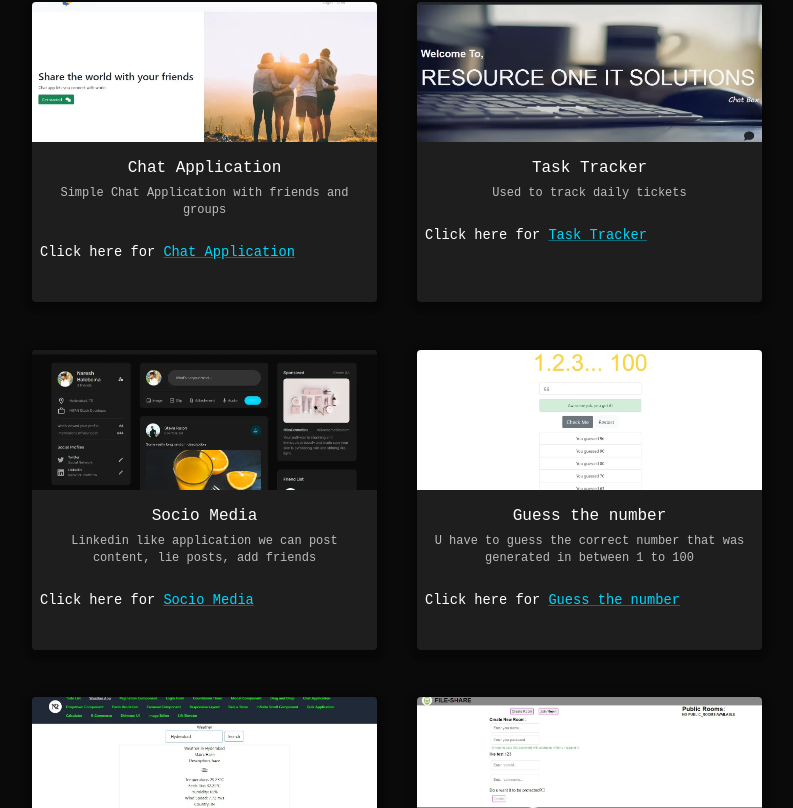
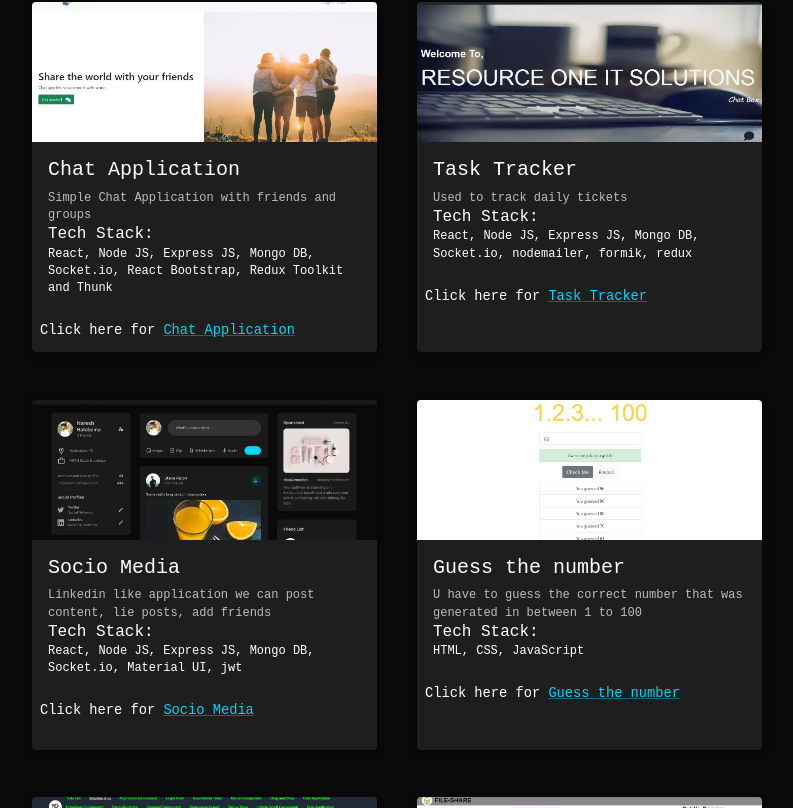
Before and after one commit to nareshb7/nareshb7.github.io, a React app in the folder client/: page / in a window 1280 px wide. Shown: the part 952-1760 px from the top of the page, without its empty margins (243-1036 px from the left). Built offline with nearby package versions, Linux system fonts and the light colour scheme.

Commit message:
tech stack added for project card

```diff
--- a/client/src/pages/projects/ProjectCard.tsx
+++ b/client/src/pages/projects/ProjectCard.tsx
@@ -5,9 +5,9 @@ import {
   CardContent,
   Typography,
   useTheme,
-  Button,
   Link,
   CardActions,
+  Box,
 } from '@mui/material';
 import { ProjectCardProps } from './types';
 
@@ -16,17 +16,18 @@ const ProjectCard: React.FC<ProjectCardProps> = ({
   title,
   description,
   url,
+  techStack,
 }) => {
-  const [imgSrc, setImgSrc] = useState('')
+  const [imgSrc, setImgSrc] = useState('');
   const theme = useTheme();
-  useEffect(()=> {
-    image().then(img => setImgSrc(img.default))
-  }, [])
+  useEffect(() => {
+    image().then((img) => setImgSrc(img.default));
+  }, []);
   return (
     <Card
       sx={{
         width: 345,
-        height: 300,
+        height: 350,
         margin: '20px',
         backgroundColor: theme.palette.background.paper,
         boxShadow: theme.shadows[5],
@@ -34,19 +35,31 @@ const ProjectCard: React.FC<ProjectCardProps> = ({
         display: 'inline-block',
         '@media (max-width:767px)': {
           width: 300,
-          margin: "5px"
+          margin: '5px',
         },
       }}
     >
       <CardMedia component="img" height="140" image={imgSrc} alt={title} />
-      <CardContent>
-        <Typography gutterBottom variant="h5" component="div">
+      <CardContent sx={{ textAlign: 'start' }}>
+        <Typography gutterBottom variant="h4" component="div">
           {title}
         </Typography>
         <Typography variant="body2" color="textSecondary">
           {description}
         </Typography>
+        <Box>
+          <Typography variant="h5">Tech Stack:</Typography>
+          <Typography variant="body2">
+            {techStack.map((tech, i) => (
+              <span key={tech}>
+                {tech}
+                {i === techStack.length - 1 ? '' : ', '}
+              </span>
+            ))}
+          </Typography>
+        </Box>
       </CardContent>
+
       <CardActions style={{ alignSelf: 'end' }}>
         <Typography>
           Click here for{' '}
--- a/client/src/pages/projects/projectsConfig.ts
+++ b/client/src/pages/projects/projectsConfig.ts
@@ -7,6 +7,7 @@ export const projectConfig: ProjectData[] = [
     title: 'Chat Application',
     description: 'Simple Chat Application with friends and groups',
     url: 'https://simple-chatapplication.netlify.app/',
+    techStack: ["React", "Node JS", "Express JS", "Mongo DB", "Socket.io", "React Bootstrap", "Redux Toolkit and Thunk"]
   },
   {
     id: 2,
@@ -14,6 +15,7 @@ export const projectConfig: ProjectData[] = [
     title: 'Task Tracker',
     description: 'Used to track daily tickets',
     url: 'https://ticket-task-tracker.netlify.app',
+    techStack: ["React", "Node JS", "Express JS", "Mongo DB", "Socket.io","nodemailer", "formik", "redux"]
   },
   {
     id: 3,
@@ -21,6 +23,7 @@ export const projectConfig: ProjectData[] = [
     title: 'Socio Media',
     description: 'Linkedin like application we can post content, lie posts,  add friends',
     url: 'https://socio-media-app.netlify.app',
+    techStack: ["React", "Node JS", "Express JS", "Mongo DB", "Socket.io","Material UI","jwt"]
   },
   {
     id: 4,
@@ -28,6 +31,7 @@ export const projectConfig: ProjectData[] = [
     title: 'Guess the number',
     description: 'U have to guess the correct number that was generated in between 1 to 100',
     url: 'https://guessthenumbergame1.netlify.app/',
+    techStack: ["HTML", "CSS", "JavaScript"]
   },
   {
     id: 5,
@@ -35,6 +39,7 @@ export const projectConfig: ProjectData[] = [
     title: 'React Beginner Projects',
     description: 'There is 20 react beginner projects like todo app, weather app and etc.',
     url: 'https://nareshb7.github.io/react-projects',
+    techStack: ["React", "Node", "Express", "TypeScript", "Tailwind CSS", "SASS"]
   },
   {
     id: 6,
@@ -42,5 +47,6 @@ export const projectConfig: ProjectData[] = [
     title: 'Insta Share',
     description: 'Its similar like a chat application, but works on basis of room id\'s, no authentication needed, even u can share files upto 3mb',
     url: 'https://instant-file-share.netlify.app/',
+    techStack: ["React", "Node JS", "Express JS", "Mongo DB", "Socket.io","TypeScript"]
   },
 ];
--- a/client/src/pages/projects/types.ts
+++ b/client/src/pages/projects/types.ts
@@ -3,6 +3,7 @@ export interface ProjectCardProps {
   title: string;
   description: string;
   url: string;
+  techStack: string[]
 }
 export interface ProjectData {
     id: number;
@@ -10,4 +11,5 @@ export interface ProjectData {
     title: string;
     description: string;
     url: string;
+    techStack: string[]
 }
```
